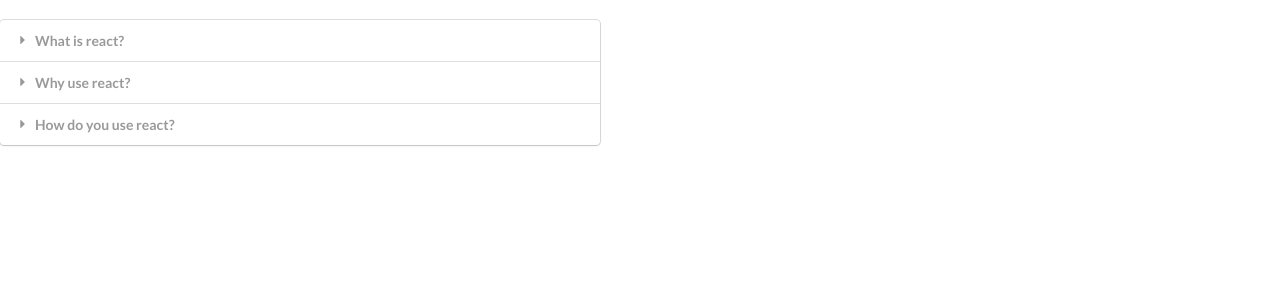
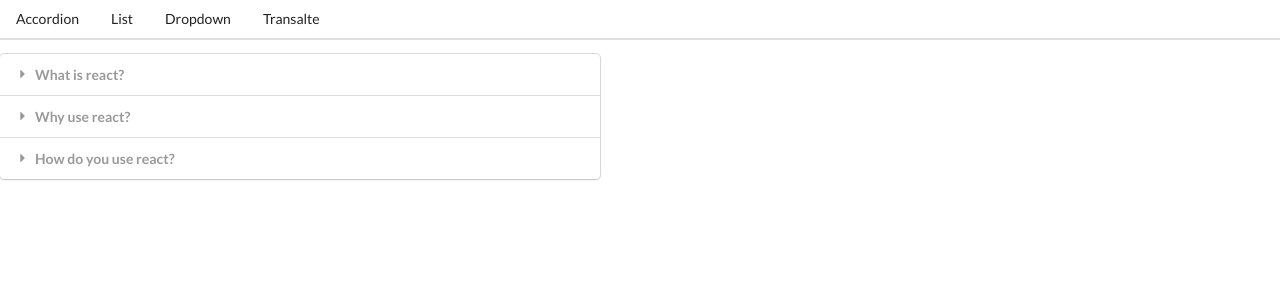
Before and after one commit to harini24/modernReactWithRedux_section_12-13, a React (Create React App) app: page / in a window 1280 px wide. Shown: the top 300 px of the page. Built offline with nearby package versions, Linux system fonts and the light colour scheme.

Commit message:
header for navigation implemented

```diff
--- a/src/App.js
+++ b/src/App.js
@@ -1,6 +1,7 @@
 import { useState } from "react";
 import Accordion from "./component/Accordion";
 import Dropdown from "./component/Dropdown";
+import Header from "./component/Header";
 import Route from "./component/Route";
 import Search from "./component/Search";
 import Translate from "./component/Translate";
@@ -43,7 +44,7 @@
   />;
   return (
     <div>
-      <br />
+      <Header />
       <Route path="/">
         <Accordion items={items} />
       </Route>
--- /dev/null
+++ b/src/component/Header.js
@@ -0,0 +1,11 @@
+const Header = () => {
+  return (
+    <div className="ui secondary pointing menu">
+      <a href="/" className="item">Accordion</a>
+      <a href="/list" className="item">List</a>
+      <a href="/dropdown" className="item">Dropdown</a>
+      <a href="/translate" className="item">Transalte</a>
+    </div>
+  );
+};
+export default Header
```
